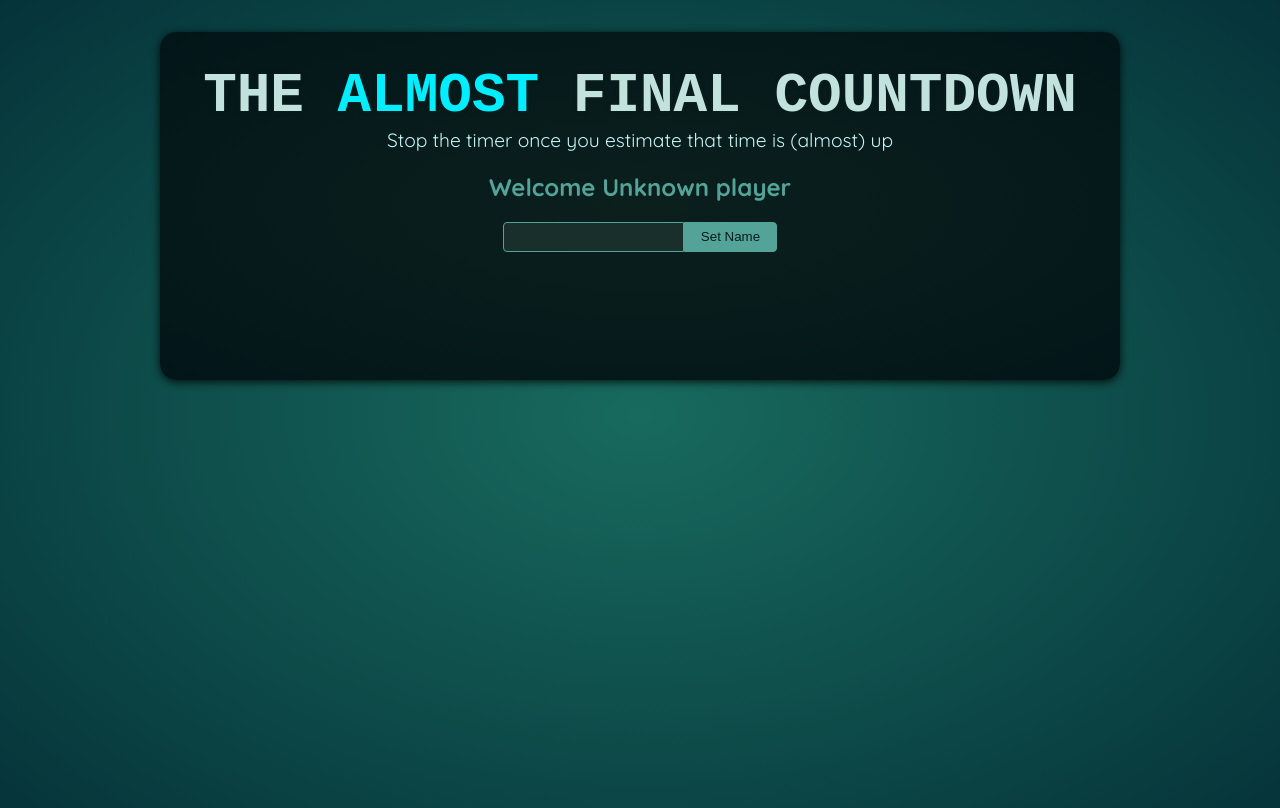
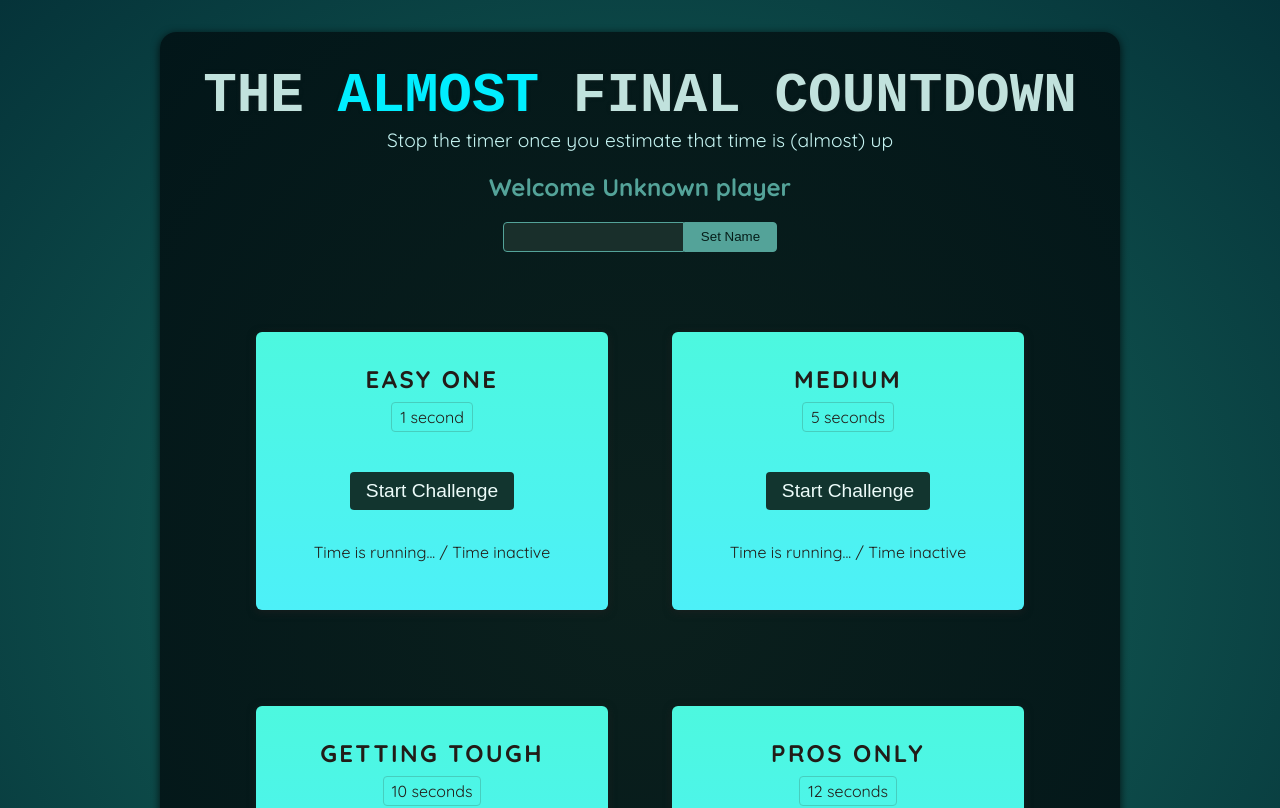
Before and after one commit to tamim36/Advanced_React_Projects, a React (Vite) app in the folder time-challenger-game/: page / in a window 1280 px wide. Shown: the top 808 px of the page. Built offline with nearby package versions, Linux system fonts and the light colour scheme; a web font is replaced by a local one.

Commit message:
adding challenges card to the projects

```diff
--- a/time-challenger-game/src/App.jsx
+++ b/time-challenger-game/src/App.jsx
@@ -1,10 +1,16 @@
 import Player from './components/Player.jsx';
+import TimerChallenge from './components/TimerChallenge.jsx';
 
 function App() {
   return (
     <>
       <Player />
-      <div id="challenges"></div>
+      <div id="challenges">
+        <TimerChallenge title="Easy One" targetTime={1} />
+        <TimerChallenge title="Medium" targetTime={5} />
+        <TimerChallenge title="Getting Tough" targetTime={10} />
+        <TimerChallenge title="Pros Only" targetTime={12} />
+      </div>
     </>
   );
 }
--- a/time-challenger-game/src/components/Player.jsx
+++ b/time-challenger-game/src/components/Player.jsx
@@ -6,6 +6,7 @@
 
   const onClickSetPlayerName = () => {
     setPlayerName(inputPlayerName.current.value)
+    inputPlayerName.current.value = ''
   }
 
   return (
--- /dev/null
+++ b/time-challenger-game/src/components/TimerChallenge.jsx
@@ -0,0 +1,20 @@
+import React from 'react'
+
+const TimerChallenge = ({ title, targetTime }) => {
+  return (
+    <section className='challenge'>
+        <h2>{ title }</h2>
+        <p className='challenge-time'>
+            { targetTime } second{targetTime > 1 ? 's': ''}
+        </p>
+        <p>
+            <button>Start Challenge</button>
+        </p>
+        <p className=''>
+            Time is running... / Time inactive
+        </p>
+    </section>
+  )
+}
+
+export default TimerChallenge
```
